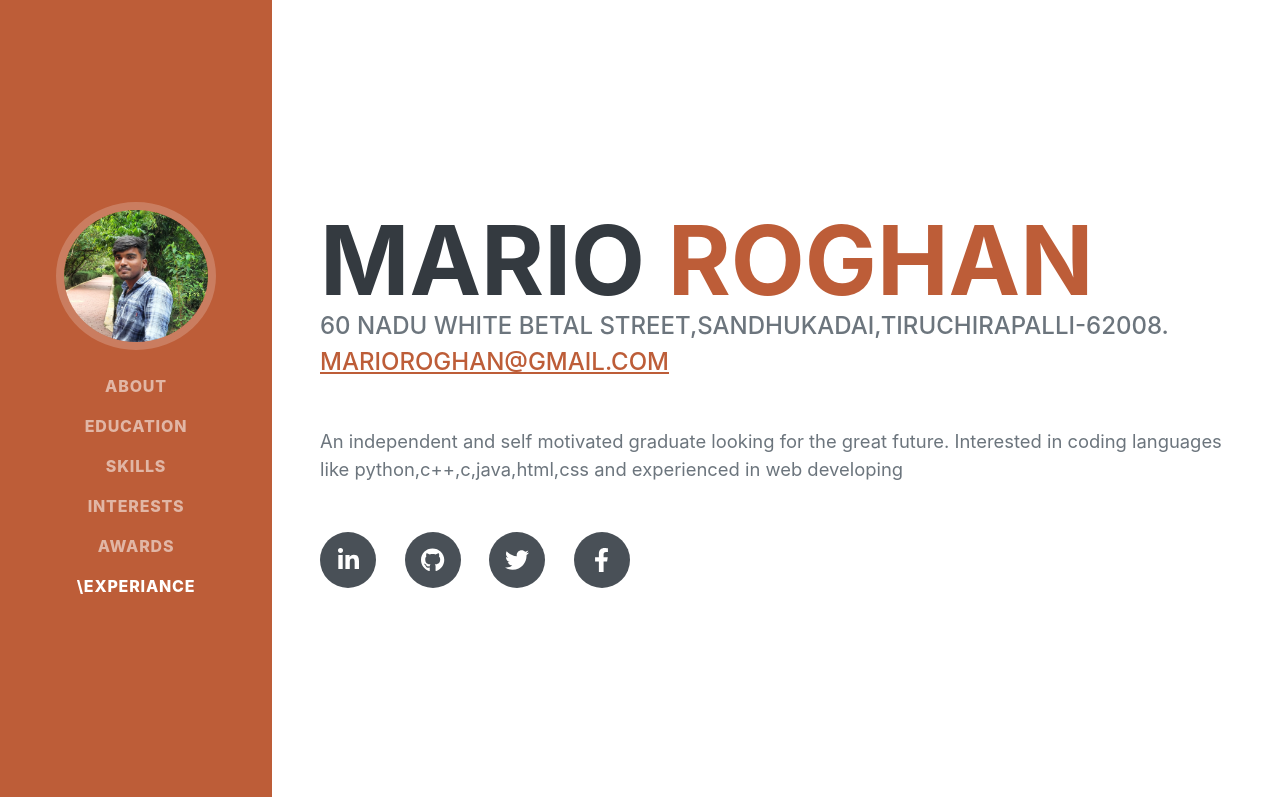
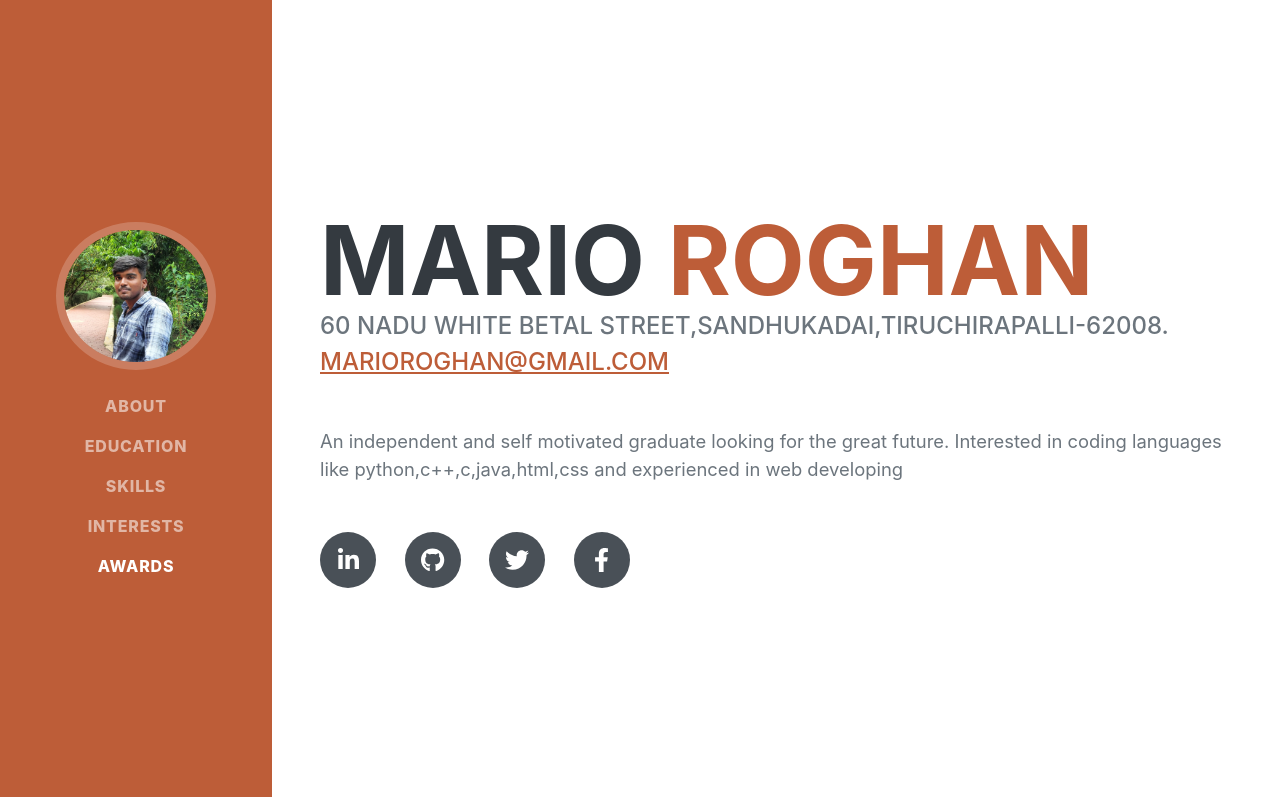
Before and after one commit to marioroghan/marioroghan.github.io, a plain HTML site: page index.html in a window 1280 px wide. Shown: the top 797 px of the page. Drawn offline with nearby package versions, Linux system fonts and the light colour scheme; a web font is replaced by a local one.

Commit message:
Update index.html

```diff
--- a/index.html
+++ b/index.html
@@ -30,7 +30,6 @@
                     <li class="nav-item"><a class="nav-link js-scroll-trigger" href="#skills">Skills</a></li>
                     <li class="nav-item"><a class="nav-link js-scroll-trigger" href="#interests">Interests</a></li>
                     <li class="nav-item"><a class="nav-link js-scroll-trigger" href="#awards">Awards</a></li>
-                    <li class="nav-item"><a class="nav-link js-scroll-trigger" href="#awards">\Experiance</a></li>
                 </ul>
             </div>
         </nav>
```
